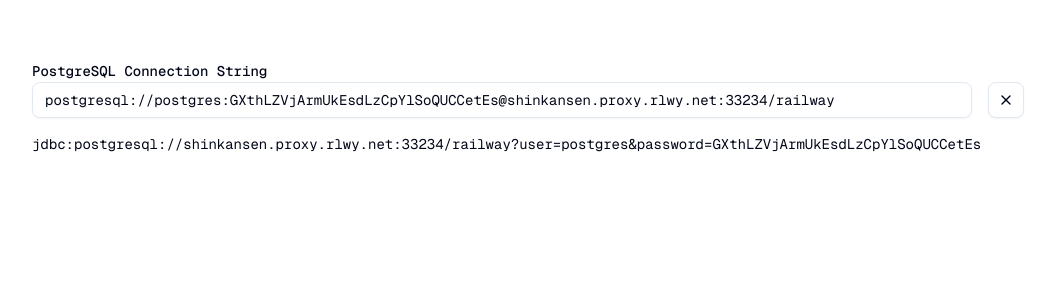
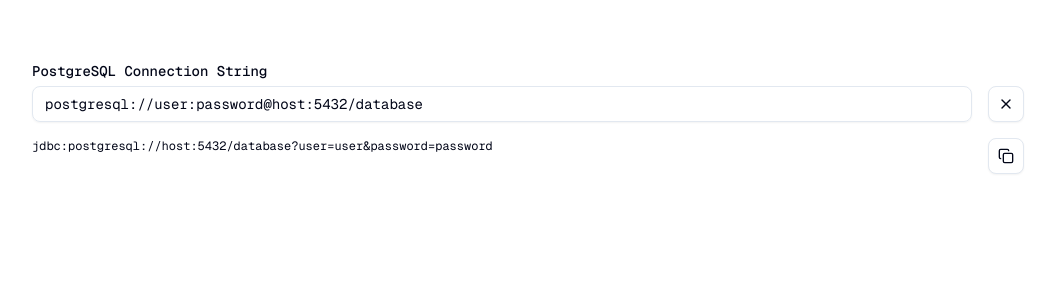
Before and after one commit to eyenalxai/psql-to-jdbc, a Next.js app: page / in a window 1280 px wide. Shown: the top 300 px of the page, without its empty margins (112-1167 px from the left). Built offline with nearby package versions, Linux system fonts and the light colour scheme.

Commit message:
feat: Add copy functionality and improve URL conversion UI

```diff
--- a/src/app/page.tsx
+++ b/src/app/page.tsx
@@ -5,12 +5,12 @@
 import { Label } from "@/components/ui/label"
 import { convertToJdbcUrl } from "@/lib/convert"
 import { cn } from "@/lib/utils"
-import { X } from "lucide-react"
+import { Copy, X } from "lucide-react"
 import { useState } from "react"
 
 export default function Page() {
 	const [url, setUrl] = useState(
-		"postgresql://postgres:GXthLZVjArmUkEsdLzCpYlSoQUCCetEs@shinkansen.proxy.rlwy.net:33234/railway"
+		"postgresql://user:password@host:5432/database"
 	)
 
 	const result = convertToJdbcUrl(url)
@@ -26,20 +26,46 @@
 				"space-y-4"
 			)}
 		>
-			<div className={cn("space-y-1")}>
+			<div className={cn("space-y-2")}>
 				<Label>PostgreSQL Connection String</Label>
 				<div className={cn("flex", "flex-row", "gap-4")}>
 					<Input value={url} onChange={(e) => setUrl(e.target.value)} />
-					<Button variant={"outline"} size={"icon"} onClick={() => setUrl("")}>
+					<Button
+						variant={"outline"}
+						size={"icon"}
+						onClick={() => setUrl("")}
+						className={cn("cursor-pointer")}
+					>
 						<X />
 					</Button>
 				</div>
 			</div>
-			{url.length > 0 && (
-				<p className={cn("text-sm")}>
-					{result.isOk() ? result.value : result.error}
+			<div
+				className={cn(
+					"flex",
+					"flex-row",
+					"gap-4",
+					"items-start",
+					"justify-between"
+				)}
+			>
+				<p className={cn("text-xs", "break-all")}>
+					{url.length > 0 ? (result.isOk() ? result.value : result.error) : ""}
 				</p>
-			)}
+				<Button
+					disabled={!result.isOk()}
+					variant={"outline"}
+					size={"icon"}
+					onClick={() => {
+						if (result.isOk()) {
+							navigator.clipboard.writeText(result.value)
+						}
+					}}
+					className={cn("cursor-pointer")}
+				>
+					<Copy />
+				</Button>
+			</div>
 		</main>
 	)
 }
```
